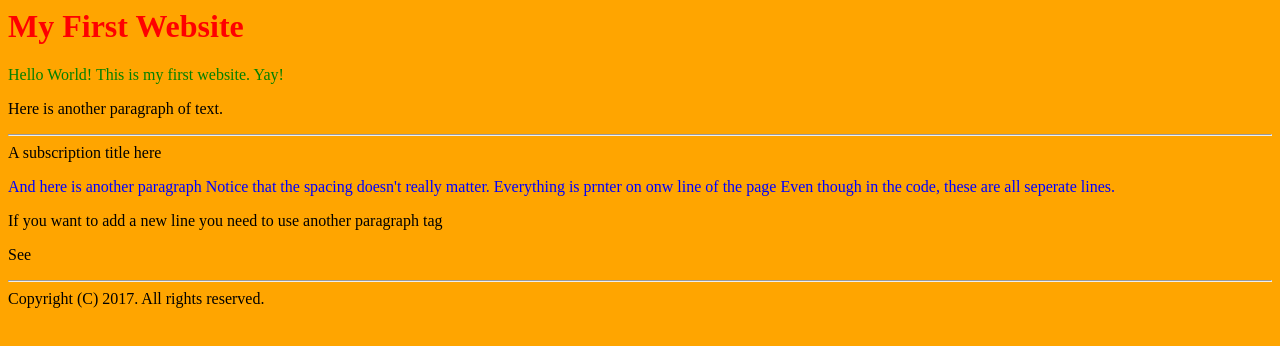
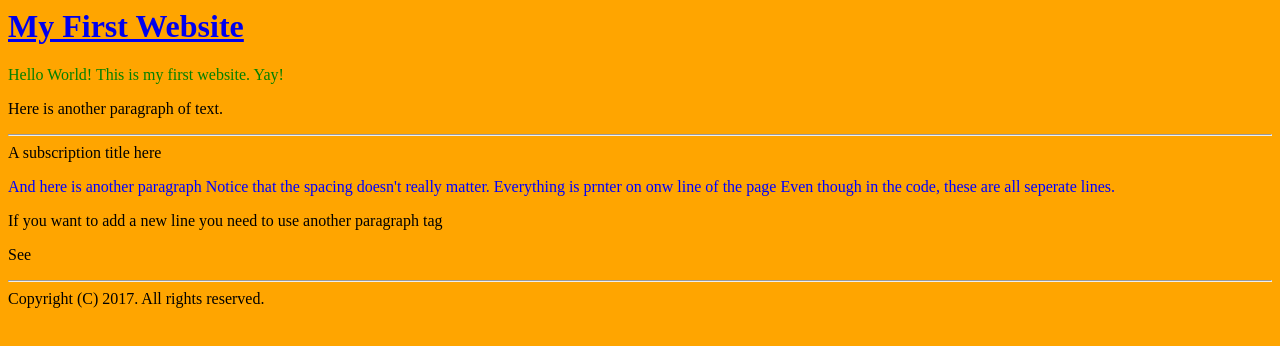
Before and after one commit to colvidak000/csptest11, a plain HTML site: page index.html in a window 1280 px wide. Drawn offline with Linux system fonts and the light colour scheme.

Commit message:
Update index.html

```diff
--- a/index.html
+++ b/index.html
@@ -1,7 +1,7 @@
 <html>
   <title>Sample Website #1</title>
   <body bgcolor=orange>
-  <h1 style="color:red">My First Website</h1>
+    <h1 style="color:red"><a href="page1.html">My First Website</a></h1>
   <p style="color:green">Hello World! This is my first website. Yay!
   <p>Here is another paragraph of text.
   <hr>
```
